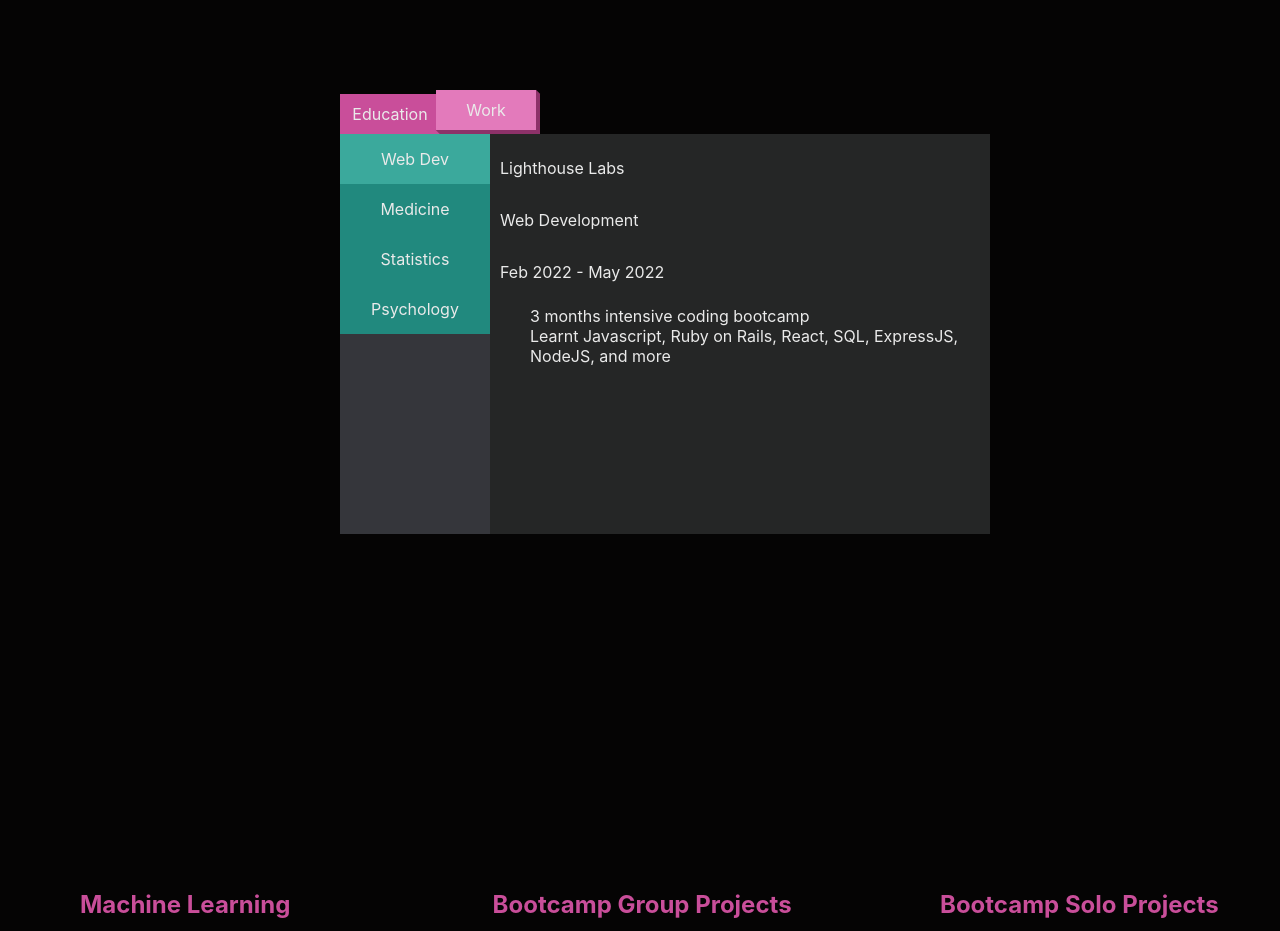
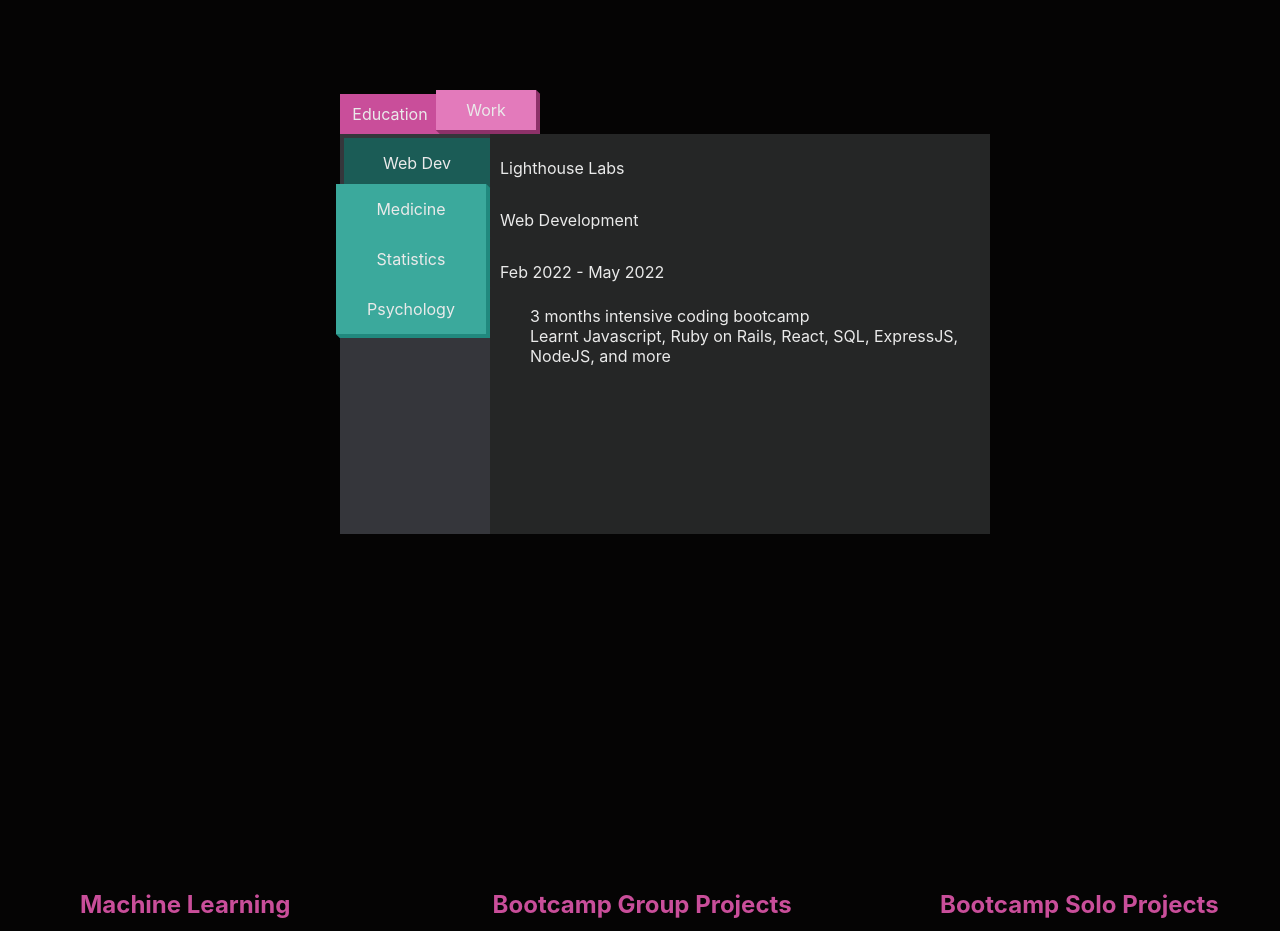
Before and after one commit to TonyHFu/portfolio-website, a React (Create React App) app: page / in a window 1280 px wide. Shown: the part 780-1711 px from the top of the page. Built offline with nearby package versions, Linux system fonts and the light colour scheme.

Commit message:
makes leftnav experience buttons 3d

```diff
--- a/src/Components/styles/ExperiencesLeftNav.scss
+++ b/src/Components/styles/ExperiencesLeftNav.scss
@@ -4,16 +4,56 @@
 	display: flex;
 	flex-direction: column;
 	background-color: rgb(53, 54, 59);
+	z-index: 0;
 	button {
 		width: 150px;
 		height: 50px;
-		background-color: variables.$dark-green;
+		background-color: variables.$light-green;
+		box-shadow: 4px 4px 0px 0px variables.$dark-green;
+		position: relative;
+		left: -4px;
 
+		&::before {
+			position: absolute;
+			top: 1px;
+			right: -3px;
+			content: "";
+			background-color: variables.$dark-green;
+			width: 6px;
+			height: 6px;
+			transform: rotate(45deg);
+			z-index: -1;
+		}
+
+		&::after {
+			position: absolute;
+			bottom: -3px;
+			left: 1px;
+			content: "";
+			background-color: variables.$dark-green;
+			width: 6px;
+			height: 6px;
+			transform: rotate(45deg);
+			z-index: -1;
+		}
 		&:hover {
-			background-color: variables.$light-green;
+			background-color: variables.$dark-green;
 		}
 	}
 	.selected {
-		background-color: variables.$light-green;
+		background-color: #1b5c56;
+		box-shadow: none;
+		left: 4px;
+		top: 4px;
+		width: 146px;
+		z-index: -2;
+
+		&::before {
+			display: none;
+		}
+
+		&::after {
+			display: none;
+		}
 	}
 }
```
